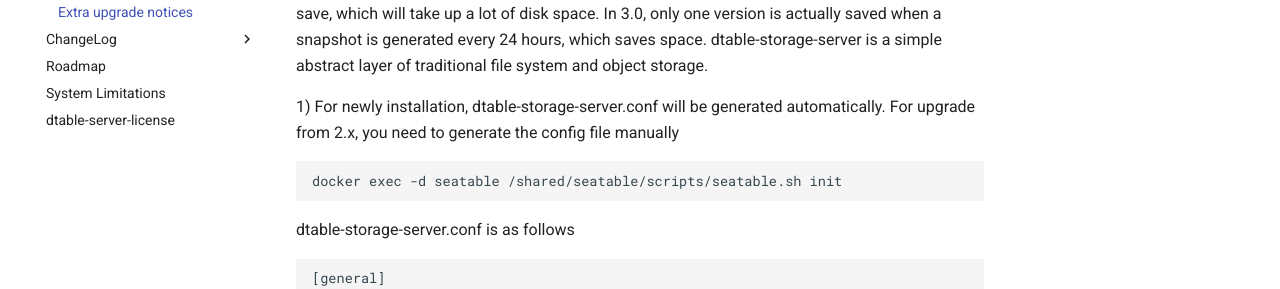
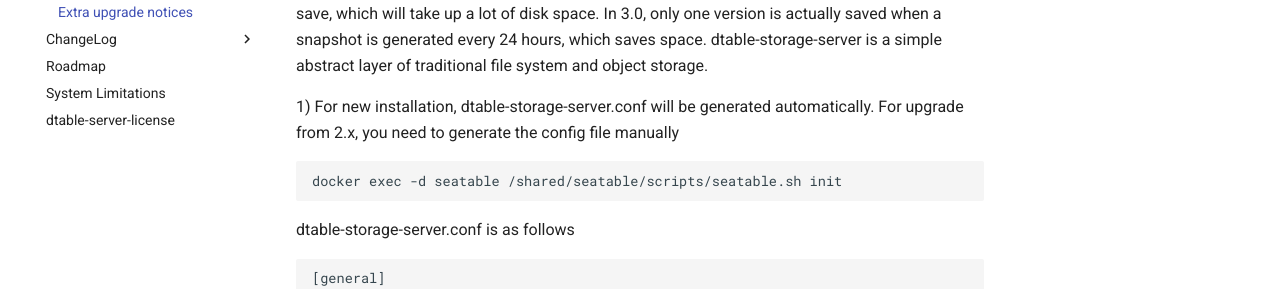
Before and after one commit to seatable/seatable-admin-docs, an MkDocs documentation site: the page built from manual/upgrade/extra-upgrade-notice.md, in a window 1280 px wide and 900 px high. Shown: the part 306-595 px from the top of the window. Built offline with MkDocs 1.6.1 and Material for MkDocs 9.7.7, drawn with Linux system fonts in a browser that asks for light colours; comment, search, counter and statistics services are not loaded.

Commit message:
Update extra-upgrade-notice.md
fix typo.

````diff
--- a/manual/upgrade/extra-upgrade-notice.md
+++ b/manual/upgrade/extra-upgrade-notice.md
@@ -4,7 +4,7 @@
 
 3.0 adds another component, dtable-storage-server, which provides better performance for persistent storage of bases. A base in SeaTable is saved as a file, which is automatically saved every 5 minutes. In 2.x, this file saved in seaf-server, but seaf-server will keep a version for each save, which will take up a lot of disk space. In 3.0, only one version is actually saved when a snapshot is generated every 24 hours, which saves space. dtable-storage-server is a simple abstract layer of traditional file system and object storage.
 
-1) For newly installation, dtable-storage-server.conf will be generated automatically. For upgrade from 2.x, you need to generate the config file manually
+1) For new installation, dtable-storage-server.conf will be generated automatically. For upgrade from 2.x, you need to generate the config file manually
 
 ```
 docker exec -d seatable /shared/seatable/scripts/seatable.sh init
````
